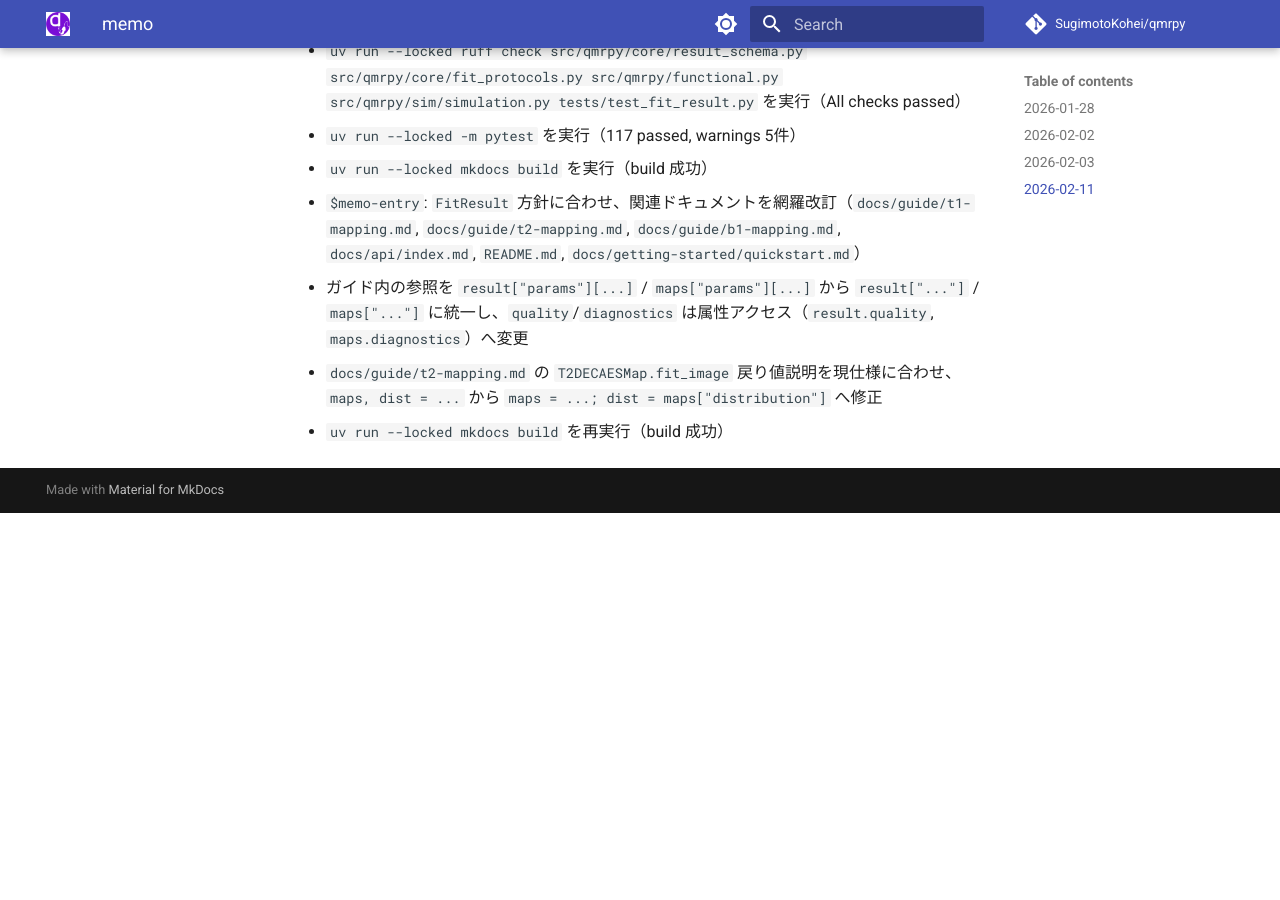
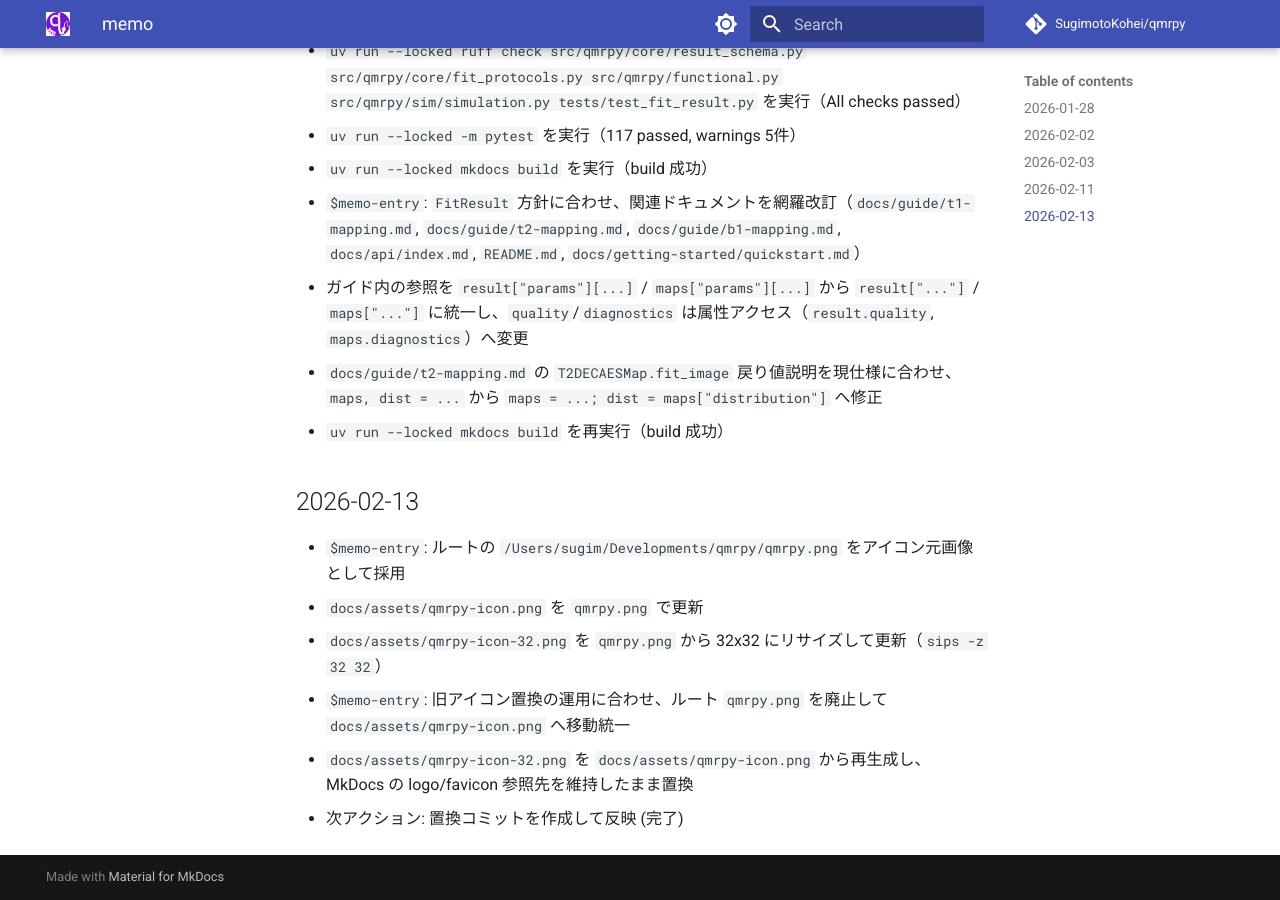
Before and after one commit to SugimotoKohei/qmrpy, an MkDocs documentation site: the page built from docs/memo.md, in a window 1280 px wide and 900 px high, scrolled down 6026 px. Built offline with MkDocs 1.6.1 and Material for MkDocs 9.7.7, drawn with Linux system fonts in a browser that asks for light colours; comment, search, counter and statistics services are not loaded; before the commit the page ends 6539 px from its top, so only the background shows below that.

Commit message:
🎨 chore(assets): replace app icon under docs assets

```diff
--- a/docs/memo.md
+++ b/docs/memo.md
@@ -126,3 +126,11 @@
 - ガイド内の参照を `result["params"][...]` / `maps["params"][...]` から `result["..."]` / `maps["..."]` に統一し、`quality`/`diagnostics` は属性アクセス（`result.quality`, `maps.diagnostics`）へ変更
 - `docs/guide/t2-mapping.md` の `T2DECAESMap.fit_image` 戻り値説明を現仕様に合わせ、`maps, dist = ...` から `maps = ...; dist = maps["distribution"]` へ修正
 - `uv run --locked mkdocs build` を再実行（build 成功）
+
+## 2026-02-13
+- `$memo-entry`: ルートの `/Users/sugim/Developments/qmrpy/qmrpy.png` をアイコン元画像として採用
+- `docs/assets/qmrpy-icon.png` を `qmrpy.png` で更新
+- `docs/assets/qmrpy-icon-32.png` を `qmrpy.png` から 32x32 にリサイズして更新（`sips -z 32 32`）
+- `$memo-entry`: 旧アイコン置換の運用に合わせ、ルート `qmrpy.png` を廃止して `docs/assets/qmrpy-icon.png` へ移動統一
+- `docs/assets/qmrpy-icon-32.png` を `docs/assets/qmrpy-icon.png` から再生成し、MkDocs の logo/favicon 参照先を維持したまま置換
+- 次アクション: 置換コミットを作成して反映 (完了)
```
Also changed, not shown: docs/assets/qmrpy-icon-32.png, docs/assets/qmrpy-icon.png.
